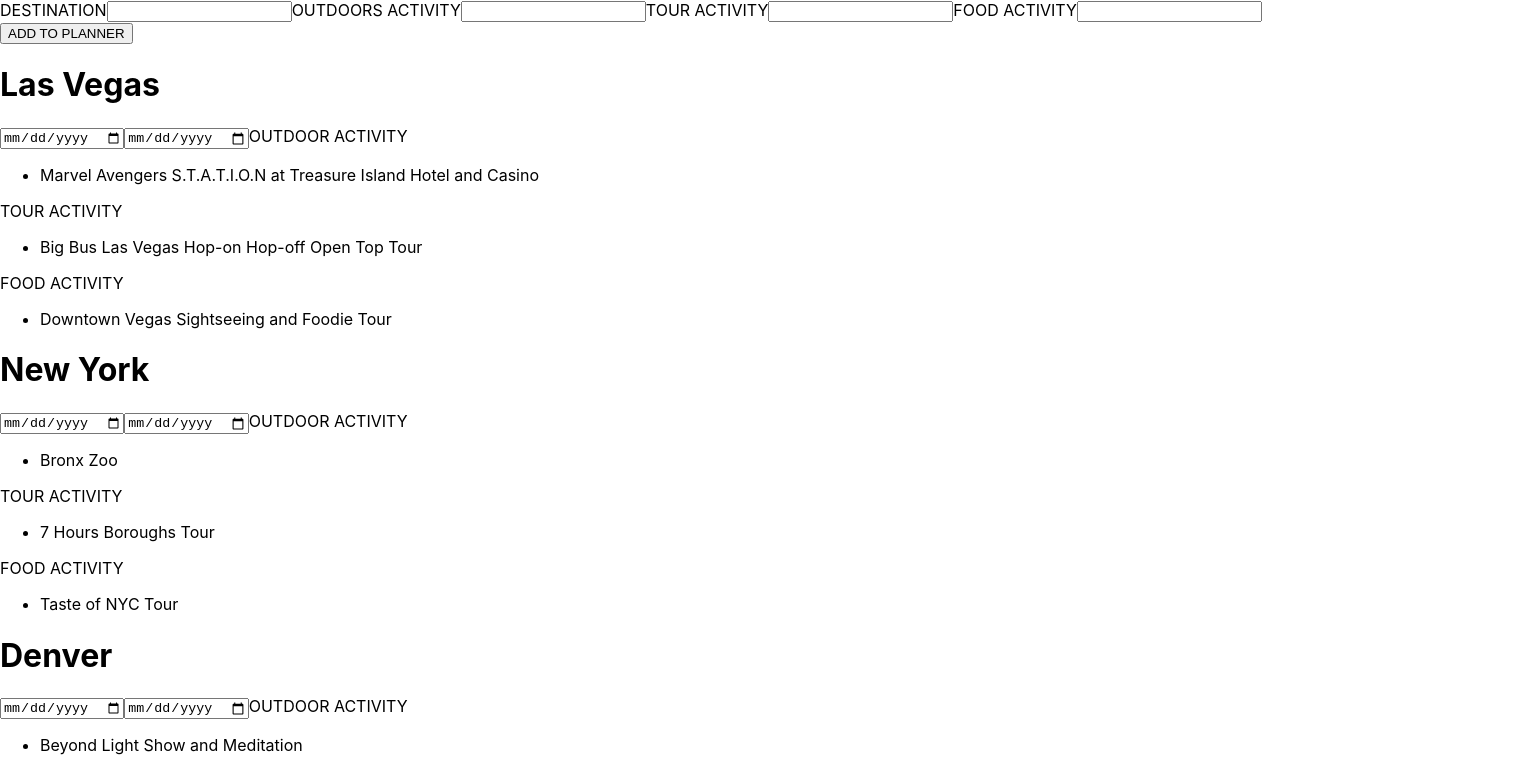
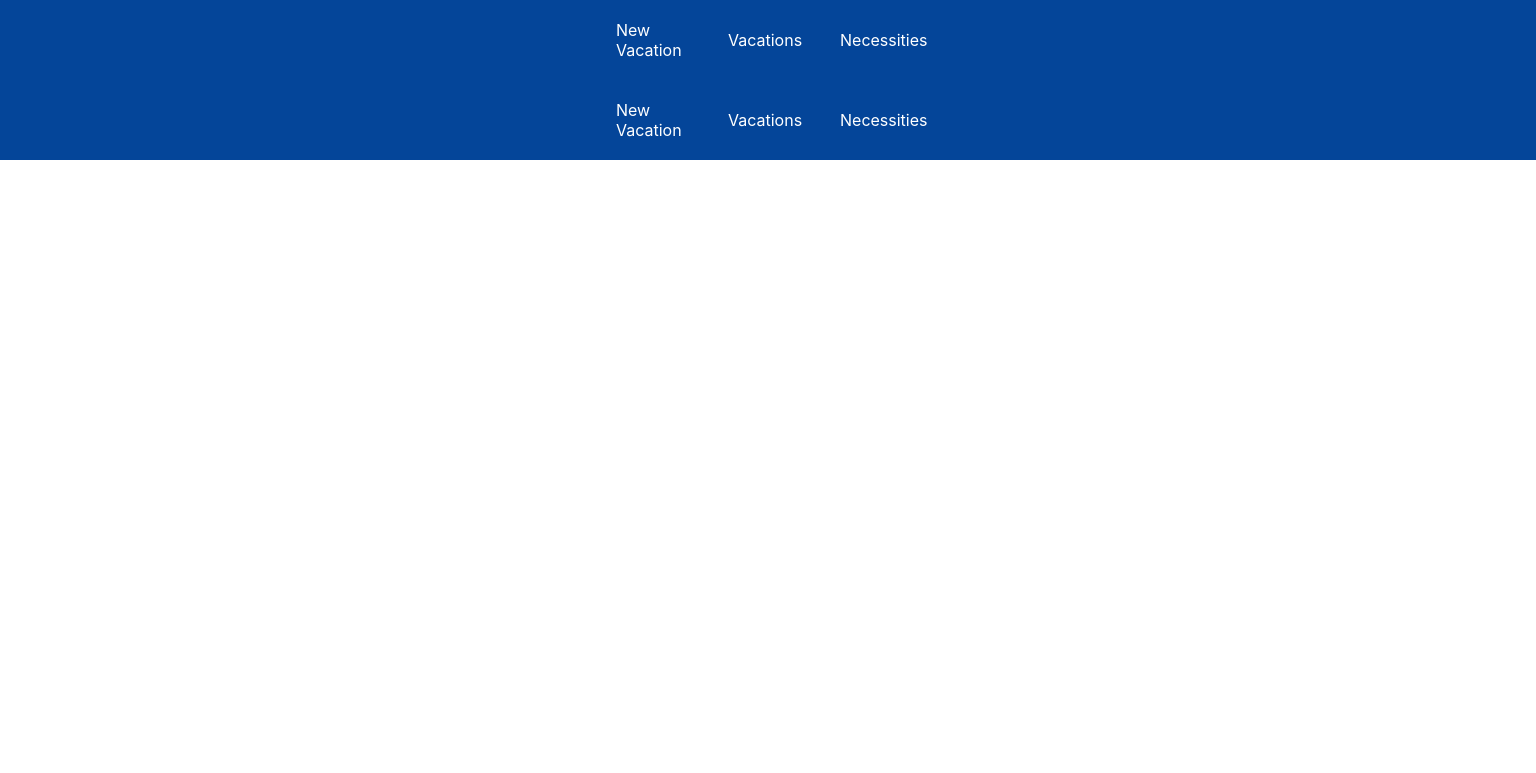
Before and after one commit to CoderGirlKenya/vacation-planner, a React (Create React App) app: page /welcome in a window 1280 px wide. Shown: the top 773 px of the page, 1536 px wide, since content can reach past the window. Built offline with nearby package versions, Linux system fonts and the light colour scheme.

Commit message:
downloaded and added image to file, added navigation, and added some styling trying to complete part 3

```diff
--- a/package.json
+++ b/package.json
@@ -8,6 +8,7 @@
     "@testing-library/user-event": "^12.8.3",
     "react": "^17.0.2",
     "react-dom": "^17.0.2",
+    "react-router-dom": "^5.3.0",
     "react-scripts": "4.0.3",
     "web-vitals": "^1.1.2"
   },
--- a/src/App.js
+++ b/src/App.js
@@ -3,6 +3,10 @@
 import NewVacation from "./Components/NewVacation";
 import {INITIAL_VACATIONS} from "./Data/VacationList";
 import VacationItem from "./Data/VacationItem";
+import { Route } from "react-router-dom";
+import Welcome from "./Data/Welcome";
+import Necessities from "./Data/Necessities";
+
 
 const App =(props)=>{
   const [vacations, setNewVacations] = useState(INITIAL_VACATIONS);
@@ -18,11 +22,18 @@
   };
 
     return (
-        <form>
         <div>
-        <NewVacation items={vacations} onAddVacation={addVacationHandler}/>
-        </div>
-        <div>
+          <header>
+      <Welcome/>
+         </header>
+        <main>
+        <Route path="/welcome">
+        <Welcome />
+        </Route>
+        <Route path="/newVacation">
+        <NewVacation item={vacations} onAddVacation={addVacationHandler} />
+        </Route>
+        <Route path="/vacationItem">
         {vacations.map(vacation => (
         <VacationItem
         key={vacation.destination}
@@ -33,9 +44,14 @@
         food = {vacation.foodActivity}
        />
         ))}
+        </Route>
+        <Route path="/necessities">
+          <Necessities/>
+        </Route>
 
-        </div>
-        </form>
+        </main>
+
+      </div>
     )
 
 };
--- a/src/Components/NewVacationForm.js
+++ b/src/Components/NewVacationForm.js
@@ -3,13 +3,13 @@
 
 const NewVacationForm = (props) => {
 
-    const [enteredDestination, setEnteredDestination] = useState('');
+    const [destination, setEnteredDestination] = useState('');
 
-    const [enteredOutdoors, setOutdoors] = useState('');
+    const [outdoors, setOutdoors] = useState('');
 
-    const [enteredTours, setTours] = useState('');
+    const [tours, setTours] = useState('');
 
-    const [enteredFood, setFood] = useState('');
+    const [food, setFood] = useState('');
 
 
 
@@ -35,11 +35,11 @@
                 event.preventDefault();
 
                const vacationData = {
-                            id: enteredDestination,
-                    destination: enteredDestination,
-                       outdoorsActivity : enteredOutdoors,
-                            toursActivity: enteredTours,
-                            foodActivity: enteredFood,
+                            id: destination,
+                    destination: destination,
+                       outdoorsActivity : outdoors,
+                            toursActivity: tours,
+                            foodActivity: food,
                 }
 
                 props.onSaveVacation(vacationData)
@@ -58,26 +58,26 @@
                 <label>DESTINATION</label>
                     <input
                     type="text"
-                     value={enteredDestination}
+                     value={destination}
                      onChange={destinationChangeHandler}
                     />
 
                     <label>OUTDOORS ACTIVITY</label>
                     <input
                      type = "text"
-                    value = {enteredOutdoors}
+                    value = {outdoors}
                     onChange={outdoorsChangeHandler}
                    />
                    <label>TOUR ACTIVITY</label>
                     <input
                      type = "text"
-                    value = {enteredTours}
+                    value = {tours}
                     onChange={toursChangeHandler}
                    />
                    <label>FOOD ACTIVITY</label>
                     <input
                      type = "text"
-                    value = {enteredFood}
+                    value = {food}
                     onChange={foodChangeHandler}
                    />
                 {/* ={()=>props.onSaveVacation(props.vacationListHandler)}
--- a/src/Data/Necessities.js
+++ b/src/Data/Necessities.js
@@ -1,8 +1,10 @@
+import classes from "../Data/Necessities.module.css";
+
 const Necessities=()=>{
 
     return(
-        <div>
-            <ul> NECESSITIES
+        <div className={classes.necessities}>
+            <ul className={classes.necessities}> NECESSITIES
                 <li>Undergarments<input type = "checkbox"></input></li>
                 <li>Outfits<input type = "checkbox"></input></li>
                 <li>Shoes<input type = "checkbox"></input></li>
--- /dev/null
+++ b/src/Data/Necessities.module.css
@@ -0,0 +1,4 @@
+.necessities{
+    background-color: yellow;
+
+}
--- a/src/Data/VacationItem.js
+++ b/src/Data/VacationItem.js
@@ -1,21 +1,15 @@
 import React from "react";
+import classes from "../Data/VacationItem.module.css"
 
 const VacationItem = (props) => {
 
-            //  const outdoors = props.outdoors;
-
-            //  const tours = props.tours;
-
-            //  const food = props.food;
-
-             //console.log(vacationData);
      return (
-         <div>
+         <div className={classes.vacationItem}>
          <h1 value={props.destination}>{props.destination} </h1>
-
+             <section>
              <input type="date" name="travelDate"/>
              <input type="date" name="travelReturnDate"/>
-
+            </section>
              <label>OUTDOOR ACTIVITY</label>
              <ul
              name = "activityType"
--- /dev/null
+++ b/src/Data/VacationItem.module.css
@@ -0,0 +1,4 @@
+.vacationItem {
+    background-color: magenta;
+    padding: 0em;
+}
--- /dev/null
+++ b/src/Data/Welcome.js
@@ -0,0 +1,27 @@
+import { NavLink } from "react-router-dom";
+import classes from "../Data/Welcome.module.css";
+
+const Welcome = () => {
+    return (
+        <header className={classes.header}>
+            <nav>
+                <ul>
+                    <li>
+                    <NavLink activeClassName={classes.active}
+                    to="newVacation">New Vacation</NavLink>
+                    </li>
+                    <li>
+                        <NavLink activeClassName={classes.active}
+                        to="vacationItem">Vacations</NavLink>
+                    </li>
+                    <li>
+                    <NavLink activeClassName={classes.active}
+                    to="necessities">Necessities</NavLink>
+                    </li>
+                </ul>
+            </nav>
+        </header>
+    )
+}
+
+export default Welcome;
--- /dev/null
+++ b/src/Data/Welcome.module.css
@@ -0,0 +1,38 @@
+.header {
+    width: 100%;
+    height: 5rem;
+    background-color: #044599;
+    padding: 0 10%;
+  }
+
+  .header nav {
+    height: 100%;
+  }
+
+  .header ul {
+    height: 100%;
+    list-style: none;
+    display: flex;
+    padding: 0;
+    margin: 0;
+    align-items: center;
+    justify-content: center;
+  }
+
+  .header li {
+    margin: 0 1rem;
+    width: 5rem;
+  }
+
+  .header a {
+    color: white;
+    text-decoration: none;
+  }
+
+  .header a:hover,
+  .header a:active,
+  .header a.active {
+    color: #95bcf0;
+    padding-bottom: 0.25rem;
+    border-bottom: 4px solid #95bcf0;
+  }
--- a/src/index.js
+++ b/src/index.js
@@ -3,11 +3,12 @@
 import './index.css';
 import App from './App';
 import reportWebVitals from './reportWebVitals';
+import {BrowserRouter} from 'react-router-dom';
 
 ReactDOM.render(
-  <React.StrictMode>
+  <BrowserRouter>
     <App />
-  </React.StrictMode>,
+    </BrowserRouter>,
   document.getElementById('root')
 );
 
```
Also changed, not shown: 1 other file (tests, documents, lock files or other folders).
